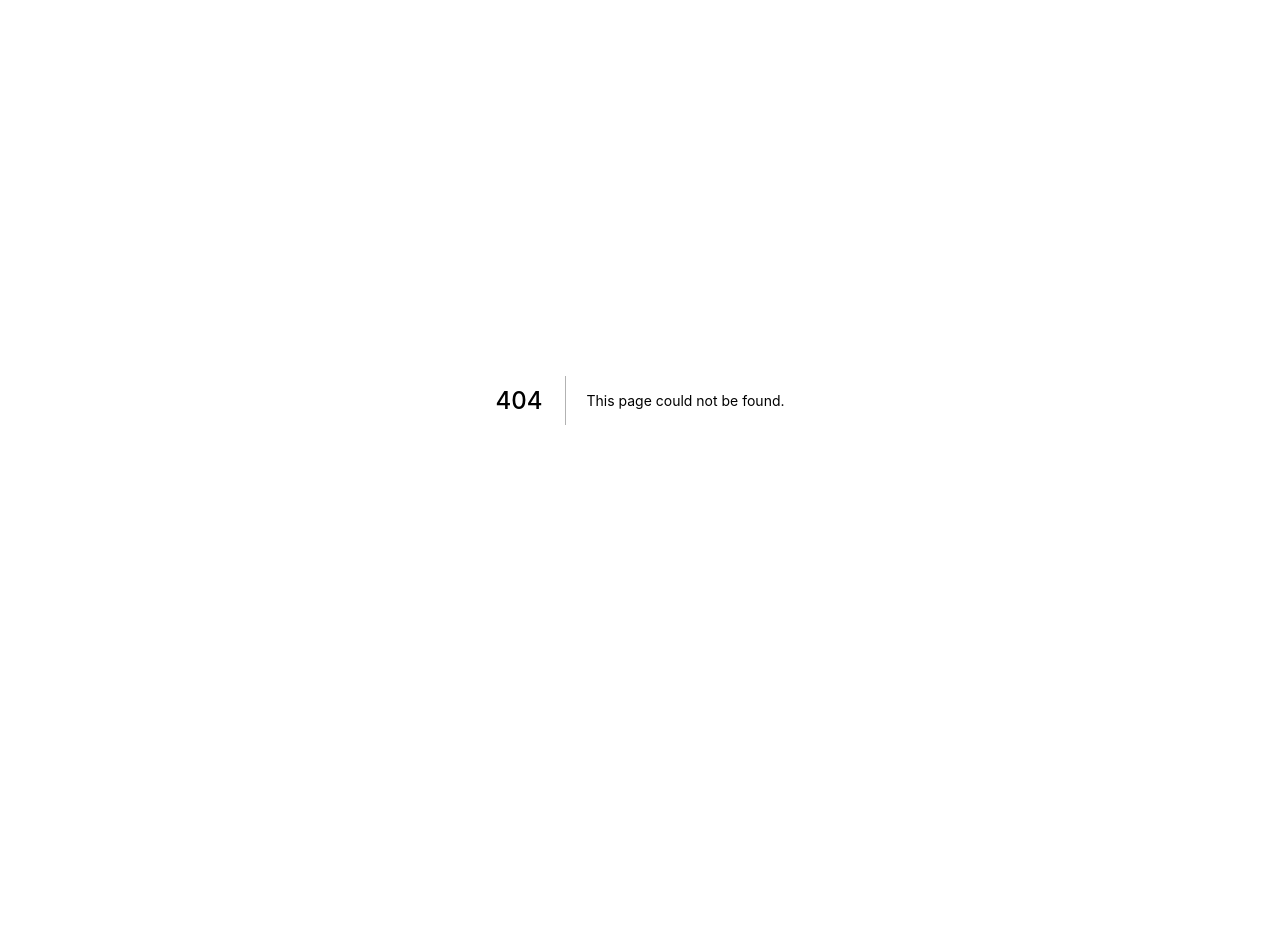
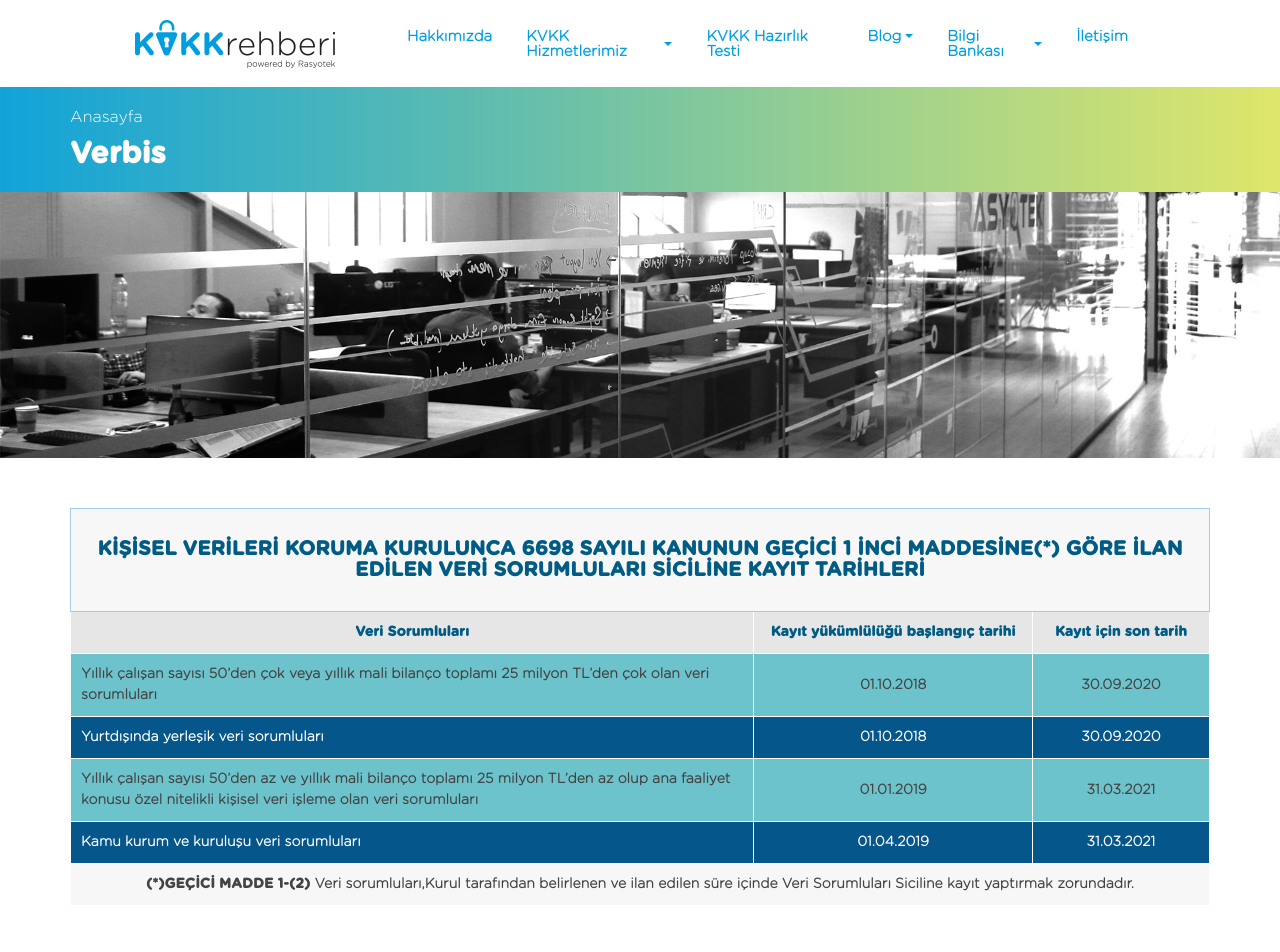
Before and after one commit to frkntplglu/kvkk-rehberi-v2, a Next.js app: page /verbis in a window 1280 px wide. Before the commit this address had no page. Shown: the top 952 px of the page. Before the commit the page ends 800 px from the top, so only its background shows below. Built offline with nearby package versions, Linux system fonts and the light colour scheme.

Commit message:
iyilestirmeler yapildi.

```diff
--- a/components/PageCover.js
+++ b/components/PageCover.js
@@ -1,7 +1,8 @@
 import React from "react";
+import Image from 'next/image';
 
 function PageCover(props) {
-  return <div className="page-cover"><img src="/images/hakkimizda.jpg" alt={props.pageTitle} /></div>;
+  return <div className="page-cover"><Image src="/images/hakkimizda.jpg" alt={props.title} width={1920}  height={598} /></div>;
 }
 
 export default PageCover;
--- a/pages/_document.js
+++ b/pages/_document.js
@@ -8,7 +8,7 @@ class MyDocument extends Document {
 
   render() {
     return (
-      <Html>
+      <Html lang="tr">
         <Head />
         <body>
           <Main />
--- /dev/null
+++ b/pages/verbis.js
@@ -0,0 +1,67 @@
+import React from "react";
+import Head from "next/head";
+import Layout from "../components/Layout";
+import PageContent from "../components/PageContent";
+
+function Page() {
+  return (
+    <Layout>
+      <Head>
+        <title>VERBİS Son Kayıt Tarihleri – 2020 Yılı Güncel Tablo</title>
+      </Head>
+      <PageContent  pageTitle="Verbis">
+        <div className="table-container">
+          <table className="verbis-table">
+            <thead>
+              <tr>
+                <th className="light" colSpan="3">
+                  <h1>KİŞİSEL VERİLERİ KORUMA KURULUNCA 6698 SAYILI KANUNUN GEÇİCİ 1 İNCİ MADDESİNE(*) GÖRE İLAN EDİLEN VERİ SORUMLULARI SİCİLİNE KAYIT TARİHLERİ</h1>
+                </th>
+              </tr>
+              <tr>
+                <th>Veri Sorumluları</th>
+                <th>Kayıt yükümlülüğü başlangıç tarihi	</th>
+                <th>Kayıt için son tarih</th>
+              </tr>
+            </thead>
+            <tbody>
+              <tr>
+                <td>
+                  Yıllık çalışan sayısı 50’den çok veya yıllık mali bilanço toplamı 25 milyon TL’den çok olan veri sorumluları
+                </td>
+                <td>01.10.2018</td>
+                <td>30.09.2020</td>
+              </tr>
+              <tr>
+                <td>Yurtdışında yerleşik veri sorumluları</td>
+                <td>01.10.2018</td>
+                <td>30.09.2020</td>
+              </tr>
+              <tr>
+                <td>
+                Yıllık çalışan sayısı 50’den az ve yıllık mali bilanço toplamı 25 milyon TL’den az olup ana faaliyet konusu özel nitelikli kişisel veri işleme olan veri sorumluları
+                </td>
+                <td>01.01.2019</td>
+                <td>31.03.2021</td>
+              </tr>
+              <tr>
+                <td>
+                Kamu kurum ve kuruluşu veri sorumluları
+                </td>
+                <td>01.04.2019</td>
+                <td>31.03.2021</td>
+              </tr>
+            </tbody>
+            <tfoot>
+              <tr>
+                <th colSpan="3"><b>(*)GEÇİCİ MADDE 1-(2)</b> Veri sorumluları,Kurul tarafından belirlenen ve ilan edilen süre içinde Veri Sorumluları Siciline kayıt yaptırmak zorundadır.</th>
+              </tr>
+            </tfoot>
+          </table>
+        </div>
+      </PageContent>
+    </Layout>
+  );
+}
+
+export default Page;
--- a/styles/config/global.scss
+++ b/styles/config/global.scss
@@ -571,3 +571,7 @@ a {
     border-color: #b8daff;
   }
 }
+
+.text-center{
+  text-align: center;
+}
--- a/styles/main.scss
+++ b/styles/main.scss
@@ -7,6 +7,7 @@
 @import "pages/index.scss";
 @import "pages/page.scss";
 @import "pages/blog.scss";
+@import "pages/verbis.scss";
 @import "pages/video.scss";
 @import "pages/contact.scss";
 //
--- /dev/null
+++ b/styles/pages/verbis.scss
@@ -0,0 +1,40 @@
+.verbis-table{
+    td,th{
+        padding:10px;
+        border: 1px solid #fff;
+        font-weight: 600;
+        &:first-child{
+            width: 60%;
+        }
+        &:not(:first-child){
+            text-align: center;
+        }
+    }
+    th.light{
+        background: #f7f7f7;
+        border: 1px solid #a2cbea;
+    }
+    thead{
+        th{
+            background:#e6e6e6;
+            color: #005c85;
+            font-family: conv_gothamrounded-bold;
+        }
+    }
+    tbody{
+        tr{
+            &:nth-child(odd){
+                background: #6cc3cc;
+            }
+            &:nth-child(even){
+                background: #05568b;
+                color: #fff;
+            }
+        }
+    }
+    tfoot{
+        th{
+            background: #f7f7f7;
+        }
+    }
+}
```
Also changed, not shown: components/AccordionElement.js (added, +19 -0 lines), components/BlogPost.js (+6 -7 lines), pages/basindabiz/index.js (added, +50 -0 lines), pages/cerez-politikasi.js (added, +24 -0 lines), pages/index.js (+5 -4 lines).
